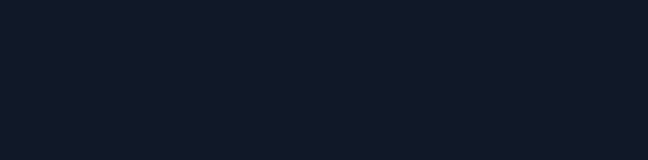
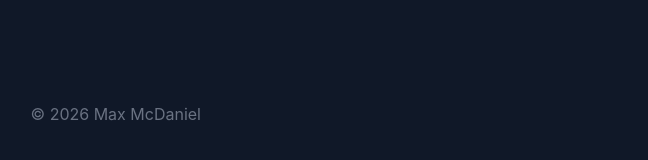
Before and after one commit to DodoSeal/dodoseal.github.io, a SvelteKit app: page /contact in a window 1280 px wide. Shown: the part 986-1146 px from the top of the page, without its empty margins (114-762 px from the left). Before the commit the page ends 1088 px from the top, so only its background shows below. Built offline with nearby package versions, Linux system fonts and the light colour scheme.

Commit message:
Feat: Design Footer with copyright and (wip) social media links

```diff
--- /dev/null
+++ b/src/lib/assets/Footer.svelte
@@ -0,0 +1,6 @@
+<footer class="w-full mt-8 pt-8 text-text-dark justify-between center-content flex-col md:flex-row">
+    <p>© 2026 Max McDaniel</p>
+
+    <!-- Socials -->
+    <div></div>
+</footer>
--- a/src/routes/+page.svelte
+++ b/src/routes/+page.svelte
@@ -1,4 +1,5 @@
 <script lang="ts">
+	import Footer from "$lib/assets/Footer.svelte";
 	import Navbar from "$lib/assets/Navbar.svelte";
 	import { onMount } from "svelte";
     let sitePath: string = $state("");
@@ -13,4 +14,5 @@
     <div class="main-content center-content">
         <p class="text-5xl text-text-light font-bold">{sitePath}</p>
     </div>
+    <Footer />
 </div>
--- a/src/routes/contact/+page.svelte
+++ b/src/routes/contact/+page.svelte
@@ -1,4 +1,5 @@
 <script lang="ts">
+	import Footer from "$lib/assets/Footer.svelte";
 	import Navbar from "$lib/assets/Navbar.svelte";
 	import { onMount } from "svelte";
     let sitePath: string = $state("");
@@ -13,4 +14,5 @@
     <div class="main-content center-content">
         <p class="text-5xl text-text-light font-bold">{sitePath}</p>
     </div>
+    <Footer />
 </div>
```
